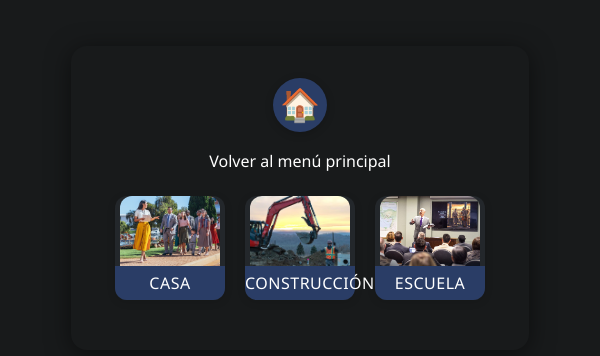
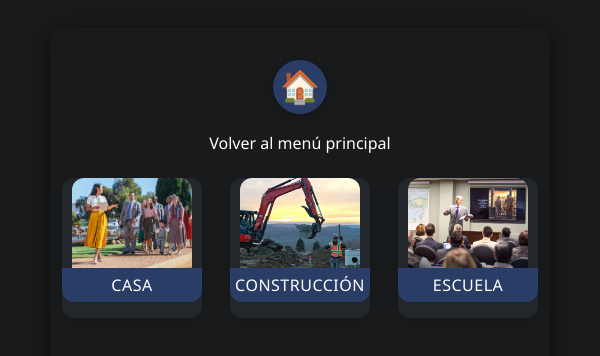
Before and after one commit to kouta15-zm/interactive, an Electron app: page public/controles/controles.html in a window 600 px wide. Shown: the part 202-558 px from the top of the page. Drawn offline with nearby package versions, Linux system fonts and the light colour scheme; no server answers.

Commit message:
Ajuste visual: agranda y centra los botones del menú principal de controles, mejora sincronización de submenú de preguntas por socket

```diff
--- a/public/controles/controles.css
+++ b/public/controles/controles.css
@@ -121,7 +121,7 @@ input[type="range"] {
 
 .category-menu-controles {
   width: 100%;
-  max-width: 420px;
+  max-width: 480px;
   margin: 0 auto 18px auto;
   display: flex;
   flex-direction: row;
@@ -132,18 +132,20 @@ input[type="range"] {
   display: flex;
   flex-direction: row;
   width: 100%;
-  gap: 12px;
+  gap: 16px;
+  justify-content: center;
 }
 .imagebox-controles {
+  margin: 0 6px;
+  width: 140px;
+  min-width: 0;
+  height: 140px;
   background: #23272b;
   border-radius: 12px;
   box-shadow: 0 2px 8px rgba(0,0,0,0.12);
   padding: 0;
   position: relative;
   text-align: center;
-  width: 110px;
-  min-width: 0;
-  margin: 0 4px;
   transition: box-shadow 0.3s, transform 0.3s;
   border: none;
   outline: none;
@@ -157,8 +159,8 @@ input[type="range"] {
   transform: scale(1.04);
 }
 .imagebox-controles img {
-  width: 100px;
-  height: 70px;
+  width: 120px;
+  height: 90px;
   object-fit: cover;
   border-radius: 12px 12px 0 0;
   margin-bottom: 0;
--- a/server.js
+++ b/server.js
@@ -23,6 +23,11 @@ io.on('connection', (socket) => {
   socket.on('video-status', (data) => {
     socket.broadcast.emit('video-status', data);
   });
+
+  // Reenviar el menú de preguntas a todos los clientes (controles)
+  socket.on('showQuestionsMenu', (data) => {
+    socket.broadcast.emit('showQuestionsMenu', data);
+  });
 });
 
 const PORT = 3000;
```
Also changed, not shown: scripts.js (+32 -1 lines).
